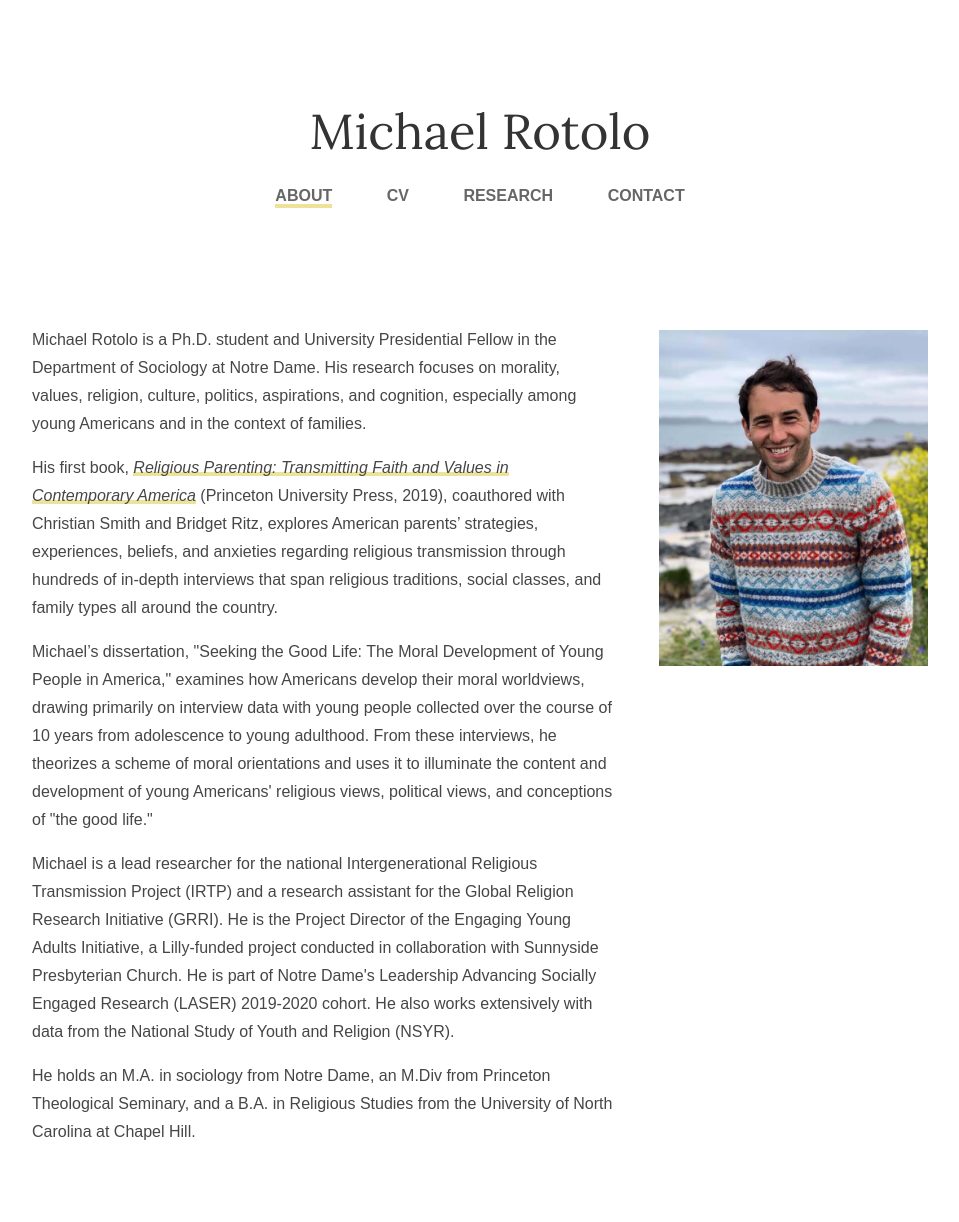
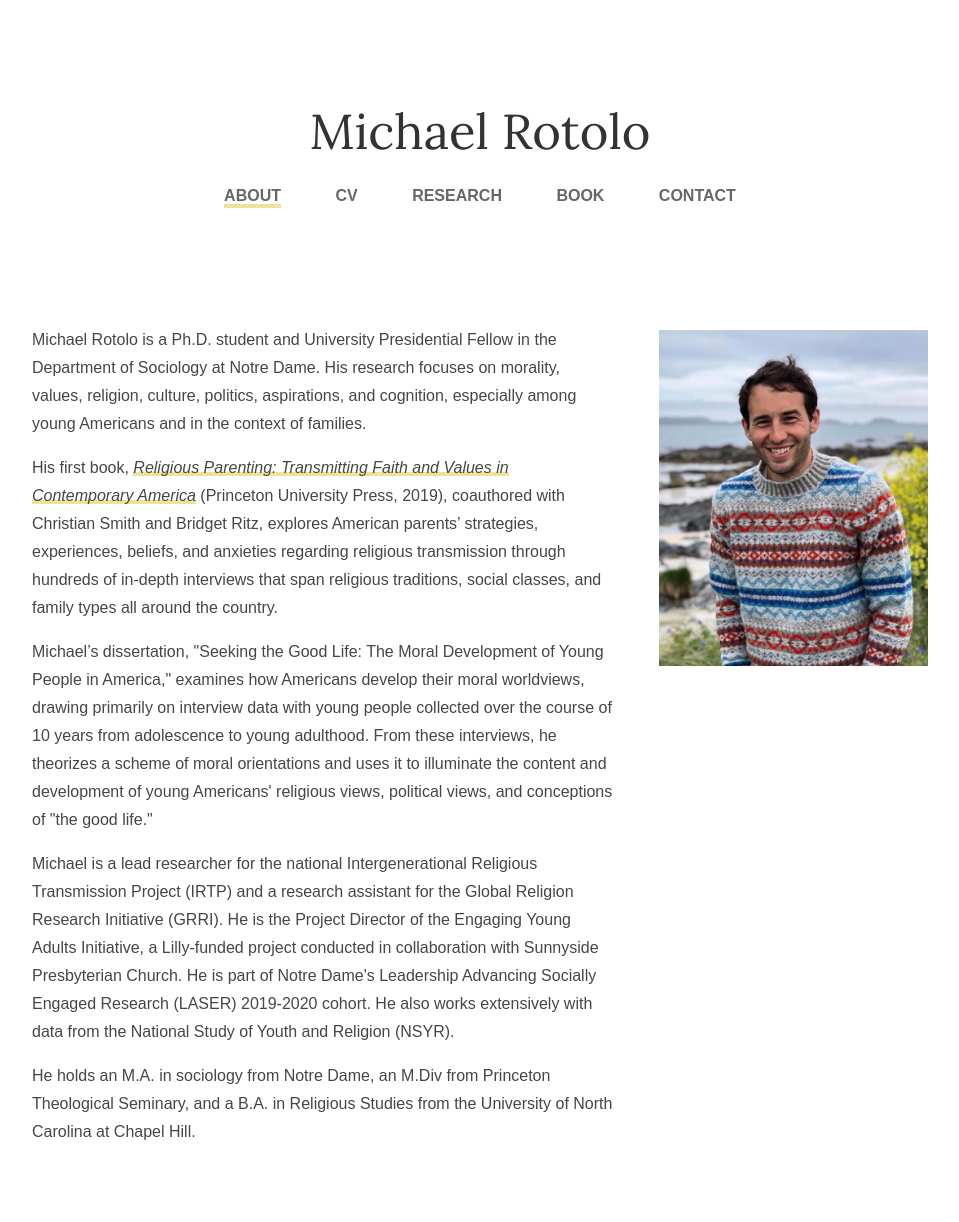
Before and after one commit to michaelrotolo/github.io, a Jekyll site: the page built from index.html, in a window 1280 px wide. Shown: the whole page, without its empty margins (160-1119 px from the left). Built offline with Jekyll 4.4.1, drawn with Linux system fonts in a browser that asks for light colours; some web fonts are replaced.

Commit message:
Update default.html

```diff
--- a/_layouts/default.html
+++ b/_layouts/default.html
@@ -18,6 +18,7 @@
 	        		<li><a href="/" id="about-link" class="current"}>About</a></li>
 		        	<li><a href="/cv" id="cv-link" {% if current[1] == 'cv' %}class='current'{% endif %}>CV</a></li>
 	        		<li><a href="/research" id="research-link" {% if current[1] == 'research' %}class='current'{% endif %}>Research</a></li>
+				<li><a href="/book" id="book-link" {% if current[1] == 'book' %}class='current'{% endif %}>Book</a></li>
 				<li><a href="/contact/" id="contact-link" {% if current[1] == 'contact' %}class='current'{% endif %}>Contact</a></li>
 	    		</ul>
 			</nav>
```
